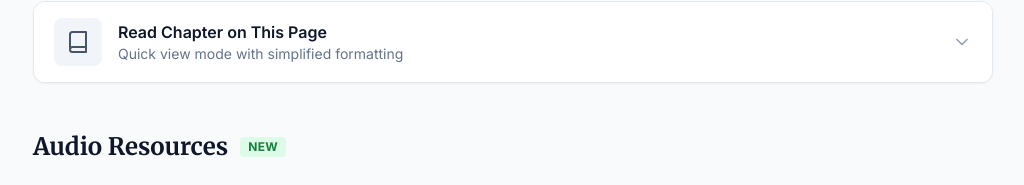
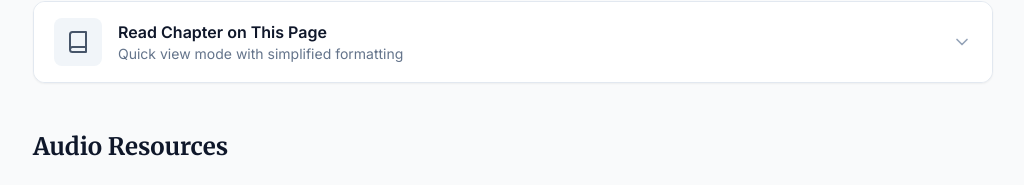
Before and after one commit to OpenAudioOER/listen, a React (Vite) app: page /am-gov-3e/1 in a window 1280 px wide. Shown: the part 780-965 px from the top of the page, without its empty margins (127-1151 px from the left). Built offline with nearby package versions, Linux system fonts and the light colour scheme; grey boxes are pictures that could not be loaded; a web font is replaced by a local one.

Commit message:
Remove hardcoded NEW badge from chapter Audio Resources heading

```diff
--- a/components/AudioSection.tsx
+++ b/components/AudioSection.tsx
@@ -52,7 +52,6 @@ export const AudioSection: React.FC<AudioSectionProps> = ({ embedUrl, links, tim
     <section className="px-4 sm:px-6 lg:px-8 max-w-5xl mx-auto mb-20">
       <div className="flex items-center gap-3 mb-6">
         <h2 className="text-2xl font-bold text-slate-900 font-serif">Audio Resources</h2>
-        <span className="px-2 py-0.5 rounded text-xs font-bold bg-green-100 text-green-700 tracking-wide">NEW</span>
       </div>
 
       <div className="grid grid-cols-1 lg:grid-cols-12 gap-6 lg:gap-8">
```
